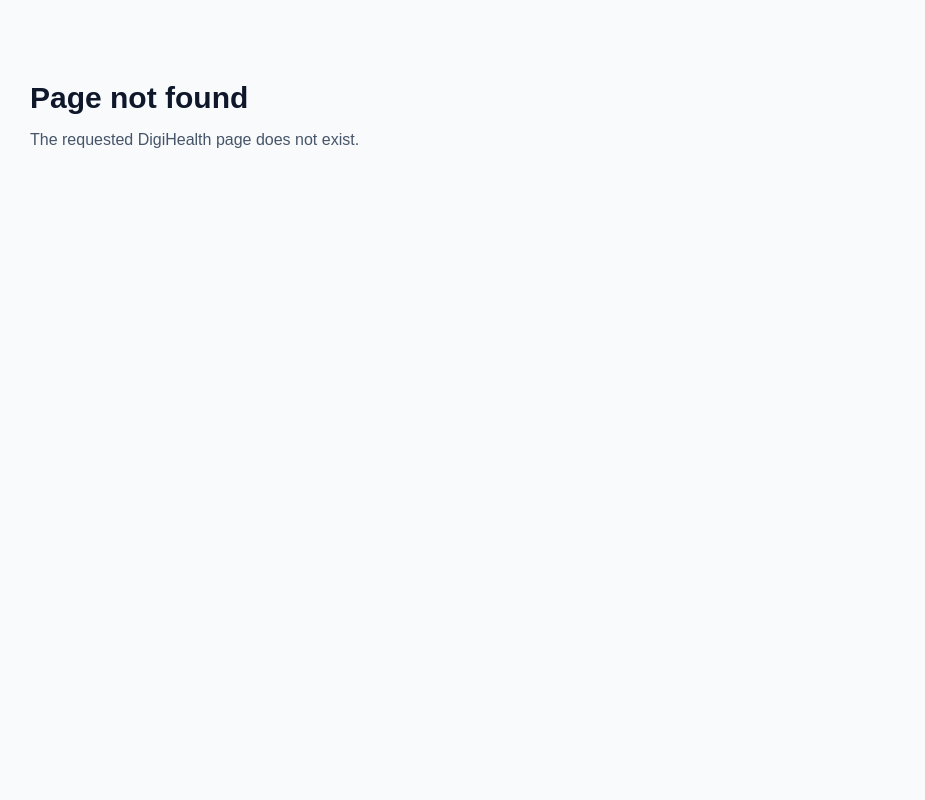
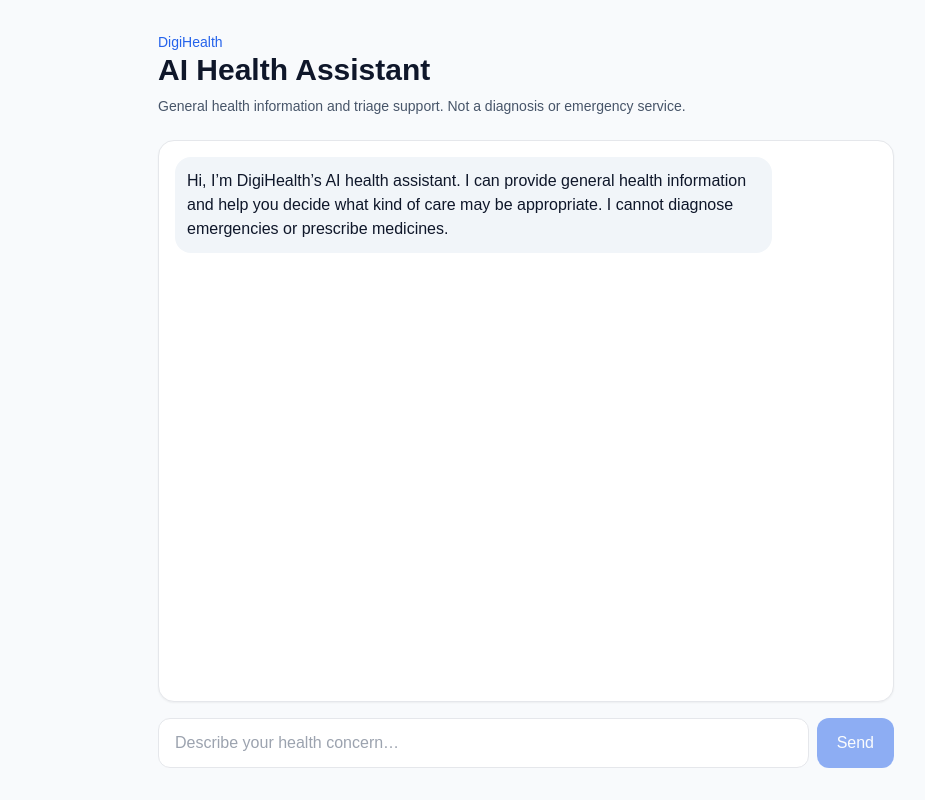
Before and after one commit to ashish108-tech/MYproject, a Next.js app: page /patient/ai-assistant in a window 1280 px wide. Before the commit this address had no page. Shown: the whole page, without its empty margins (114-1039 px from the left). Built offline with nearby package versions, Linux system fonts and the light colour scheme.

Commit message:
feat(phase-04): add patient AI assistant UI

```diff
--- /dev/null
+++ b/app/patient/ai-assistant/page.tsx
@@ -0,0 +1,110 @@
+"use client";
+
+import { FormEvent, useState } from "react";
+
+type ChatMessage = {
+  role: "user" | "assistant";
+  content: string;
+};
+
+export default function PatientAiAssistantPage() {
+  const [messages, setMessages] = useState<ChatMessage[]>([
+    {
+      role: "assistant",
+      content:
+        "Hi, I’m DigiHealth’s AI health assistant. I can provide general health information and help you decide what kind of care may be appropriate. I cannot diagnose emergencies or prescribe medicines.",
+    },
+  ]);
+  const [input, setInput] = useState("");
+  const [conversationId, setConversationId] = useState<string>();
+  const [loading, setLoading] = useState(false);
+  const [error, setError] = useState("");
+
+  async function sendMessage(event: FormEvent) {
+    event.preventDefault();
+    const message = input.trim();
+    if (!message || loading) return;
+
+    setInput("");
+    setError("");
+    setMessages((current) => [...current, { role: "user", content: message }]);
+    setLoading(true);
+
+    try {
+      const response = await fetch("/api/ai/chat", {
+        method: "POST",
+        headers: { "Content-Type": "application/json" },
+        body: JSON.stringify({ conversationId, message }),
+      });
+
+      const data = await response.json();
+
+      if (!response.ok) {
+        throw new Error(data.error ?? "Unable to get a response");
+      }
+
+      setConversationId(data.conversationId);
+      setMessages((current) => [
+        ...current,
+        { role: "assistant", content: data.message },
+      ]);
+    } catch (err) {
+      setError(err instanceof Error ? err.message : "Something went wrong");
+    } finally {
+      setLoading(false);
+    }
+  }
+
+  return (
+    <main className="mx-auto flex min-h-screen max-w-3xl flex-col px-4 py-8">
+      <div className="mb-6">
+        <p className="text-sm font-medium text-blue-600">DigiHealth</p>
+        <h1 className="text-3xl font-bold">AI Health Assistant</h1>
+        <p className="mt-2 text-sm text-slate-600">
+          General health information and triage support. Not a diagnosis or emergency service.
+        </p>
+      </div>
+
+      <section className="flex-1 space-y-4 rounded-2xl border bg-white p-4 shadow-sm">
+        {messages.map((message, index) => (
+          <div
+            key={index}
+            className={message.role === "user" ? "ml-auto max-w-[85%] rounded-2xl bg-blue-600 p-3 text-white" : "max-w-[85%] rounded-2xl bg-slate-100 p-3 text-slate-900"}
+          >
+            {message.content}
+          </div>
+        ))}
+
+        {loading && (
+          <div className="max-w-[85%] rounded-2xl bg-slate-100 p-3 text-slate-600">
+            Thinking…
+          </div>
+        )}
+
+        {error && (
+          <div className="rounded-xl border border-red-200 bg-red-50 p-3 text-sm text-red-700">
+            {error}
+          </div>
+        )}
+      </section>
+
+      <form onSubmit={sendMessage} className="mt-4 flex gap-2">
+        <input
+          value={input}
+          onChange={(event) => setInput(event.target.value)}
+          maxLength={4000}
+          placeholder="Describe your health concern…"
+          className="min-w-0 flex-1 rounded-xl border px-4 py-3 outline-none focus:ring-2 focus:ring-blue-500"
+          disabled={loading}
+        />
+        <button
+          type="submit"
+          disabled={loading || !input.trim()}
+          className="rounded-xl bg-blue-600 px-5 py-3 font-medium text-white disabled:opacity-50"
+        >
+          Send
+        </button>
+      </form>
+    </main>
+  );
+}
```
